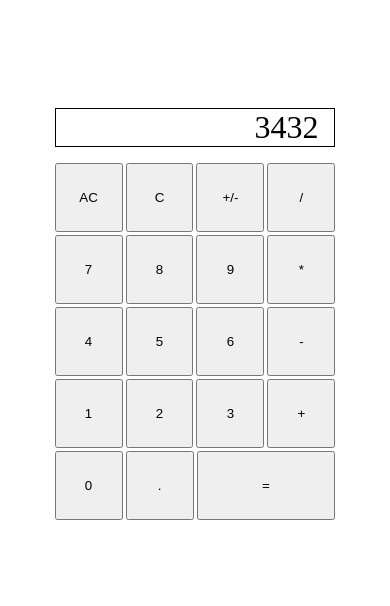
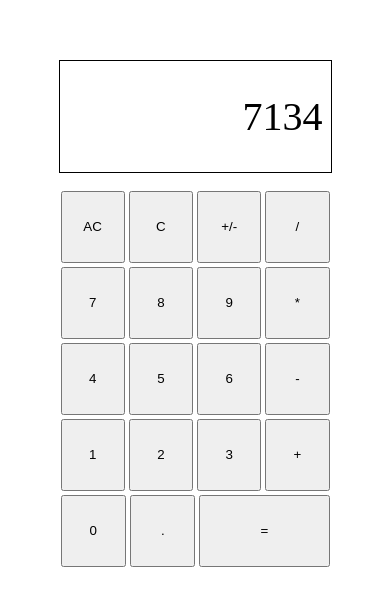
Before and after one commit to Popovdn/Calculator, a plain HTML site: page index.html in a window 390 px wide. Shown: the part 108-714 px from the top of the page. Drawn offline with Linux system fonts and the light colour scheme.

Commit message:
feat: rework basic UI to scale with mobile devices

```diff
--- a/index.html
+++ b/index.html
@@ -1,53 +1,54 @@
-<!DOCTYPE html>
+<!doctype html>
 <html lang="en">
-
     <head>
-    <meta charset="UTF-8">
-    <meta name="viewport" content="width=device-width, initial-scale=1.0">
+        <meta charset="UTF-8" />
+        <meta name="viewport" content="width=device-width, initial-scale=1.0" />
         <title>Calculator</title>
         <script defer src="./src.js"></script>
-    <link rel="stylesheet" href="./styles.css">
+        <link rel="stylesheet" href="./styles.css" />
     </head>
 
     <body>
-
         <div class="calculator">
             <div class="wrapper">
-            <div class="calculator-display">3432</div>
+                <div class="calculator-display">7134</div>
 
                 <div class="calculator-keypad">
-
+                    <div>
                         <button>AC</button>
                         <button>C</button>
                         <button>+/-</button>
                         <button>/</button>
+                    </div>
 
-
+                    <div>
                         <button>7</button>
                         <button>8</button>
                         <button>9</button>
                         <button>*</button>
+                    </div>
 
-
+                    <div>
                         <button>4</button>
                         <button>5</button>
                         <button>6</button>
                         <button>-</button>
+                    </div>
 
+                    <div>
                         <button>1</button>
                         <button>2</button>
                         <button>3</button>
                         <button>+</button>
+                    </div>
 
-
-
-
+                    <div>
                         <button>0</button>
                         <button>.</button>
                         <button>=</button>
                     </div>
                 </div>
             </div>
+        </div>
     </body>
-
 </html>
--- a/styles.css
+++ b/styles.css
@@ -15,27 +15,33 @@
     flex-direction: column;
     align-items: center;
     justify-content: center;
+    flex-wrap: nowrap;
 }
 
-.calculator-keypad {
+.wrapper {
+    width: 70%;
+    max-width: 370px;
+}
+.calculator-keypad > * {
     display: flex;
-  flex-wrap: wrap;
-  gap: 3px;
+    justify-content: center;
 }
 
 button {
-  flex: 1 0 20%;
-  padding: 25px 0;
+    flex: 1;
+    height: 4.5rem;
+    margin: 2px;
 }
 
-.calculator-keypad button:last-child {
-  flex-grow: 7;
+.calculator-keypad > div:nth-child(5) > button:nth-child(3) {
+    flex-grow: 2.05;
 }
 
 .calculator-display {
-  text-align: end;
+    border: 1px solid black;
     margin-bottom: 1rem;
-  padding-right: 1rem;
-  font-size: 2em;
-  border: 1px solid black;
+    padding: 2rem 0.5rem 2rem;
+    overflow: hidden;
+    direction: rtl;
+    font-size: 2.5em;
 }
```
Lines whose indentation alone changed are shown as unchanged.
